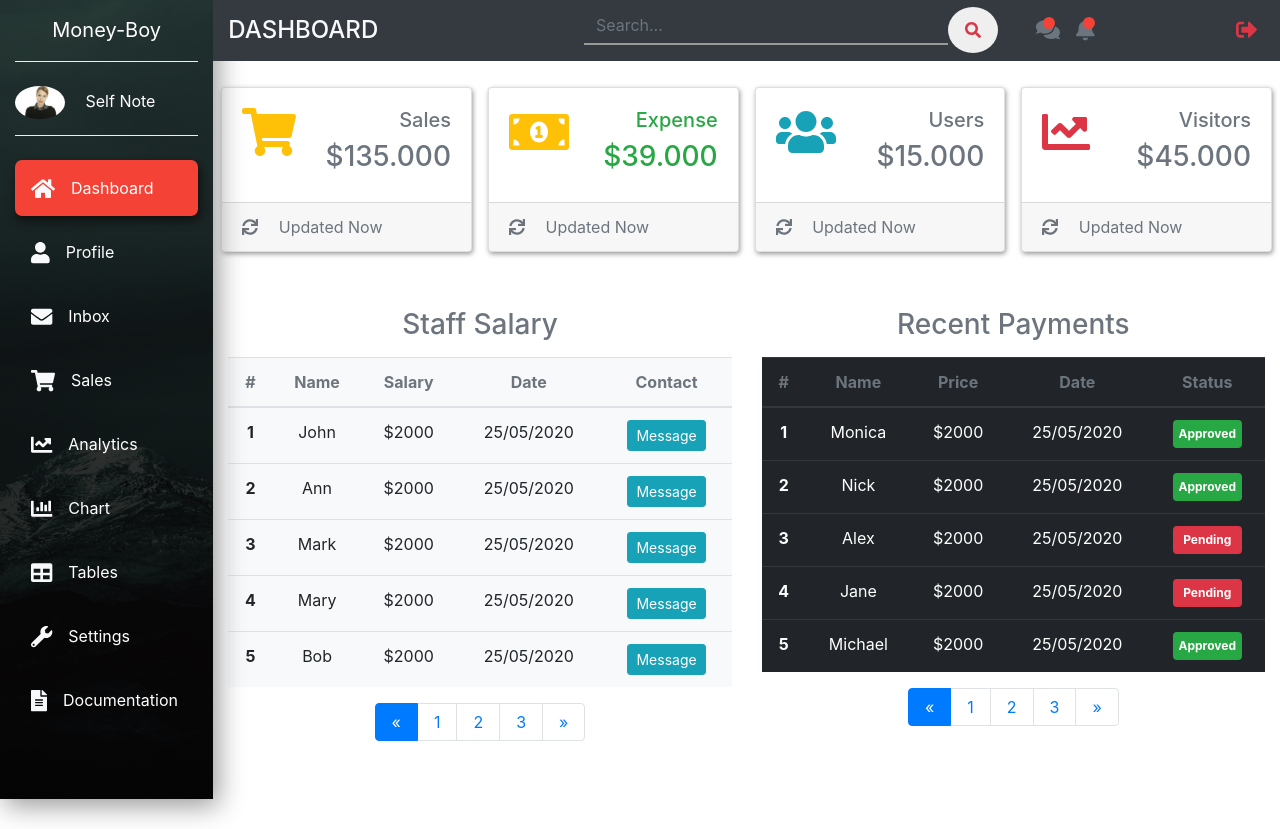
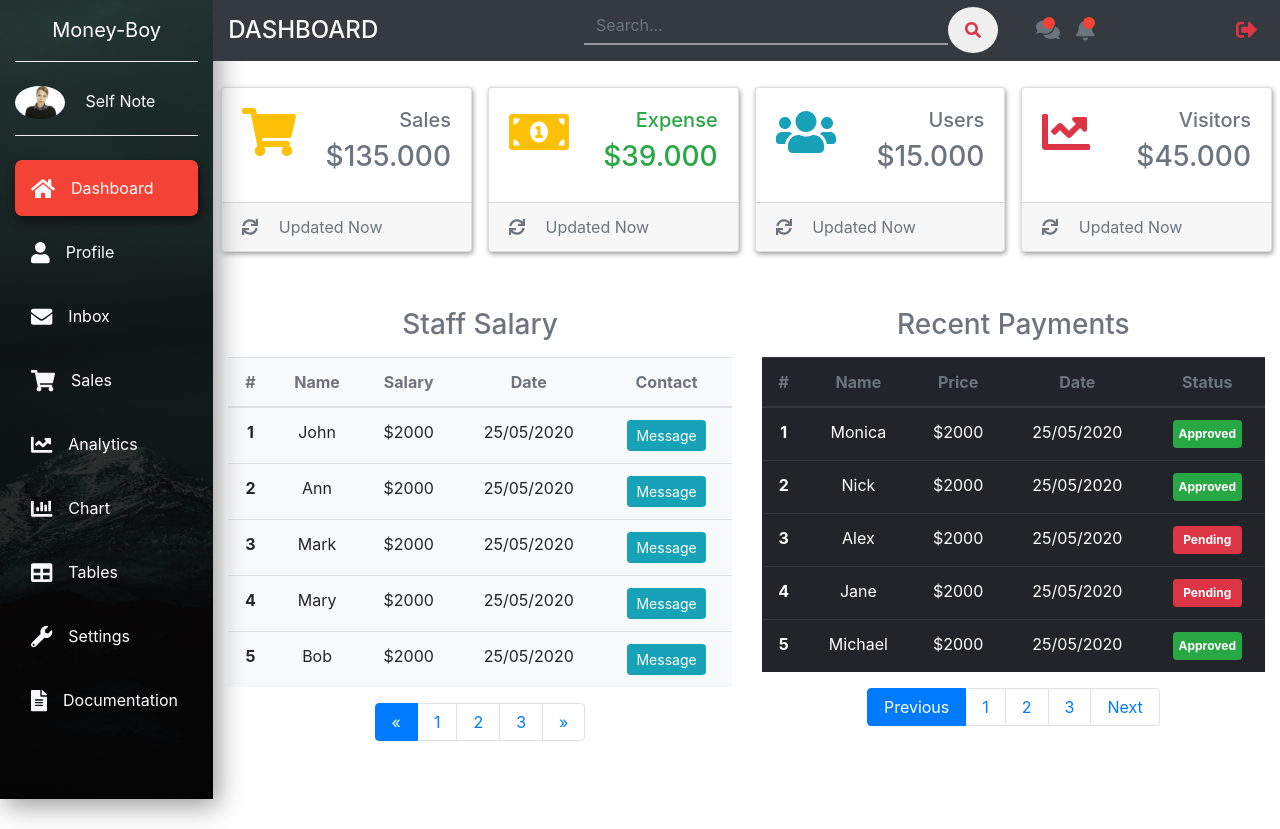
Before and after one commit to ono5/money-boy, a Django app: page / in a window 1280 px wide. Shown: the part 1-830 px from the top of the page. Run offline with Django 3.2, Linux system fonts and the light colour scheme; the visitor is signed in with stand-in values (Sample User, id 1); some libraries are stand-ins or nearby versions.

Commit message:
fix: pass variables with include tag

```diff
--- a/src/dashboard/templates/dashboard/pagenation.html
+++ b/src/dashboard/templates/dashboard/pagenation.html
@@ -2,7 +2,7 @@
     <ul class="pagination justify-content-center">
         <li class="page-item active">
             <a href="#" class="page-link py-2 px-3">
-                <span>&laquo;</span>
+                <span>{{previous}}</span>
             </a>
         </li>
         <li class="page-item">
@@ -22,7 +22,7 @@
         </li>
         <li class="page-item">
             <a href="#" class="page-link py-2 px-3">
-                <span>&raquo;</span>
+                <span>{{next}}</span>
             </a>
         </li>
     </ul>
--- a/src/dashboard/templates/dashboard/tables.html
+++ b/src/dashboard/templates/dashboard/tables.html
@@ -95,7 +95,8 @@
                             </tbody>
                         </table>
                         <!-- pagenation -->
-                        {% include "dashboard/pagenation.html" %}
+                        <!-- https://docs.djangoproject.com/en/3.0/ref/templates/builtins/#include -->
+                        {% include "dashboard/pagenation.html" with previous="&laquo;" next="&raquo;"%}
                         <!-- end of pagenation -->
                     </div>
                     <div class="col-xl-6 col-12">
@@ -169,7 +170,7 @@
                             </tbody>
                         </table>
                         <!-- pagenation -->
-                        {% include "dashboard/pagenation.html" %}
+                        {% include "dashboard/pagenation.html" with previous="Previous" next="Next" %}
                         <!-- end of pagenation -->
                     </div>
                 </div>
```
